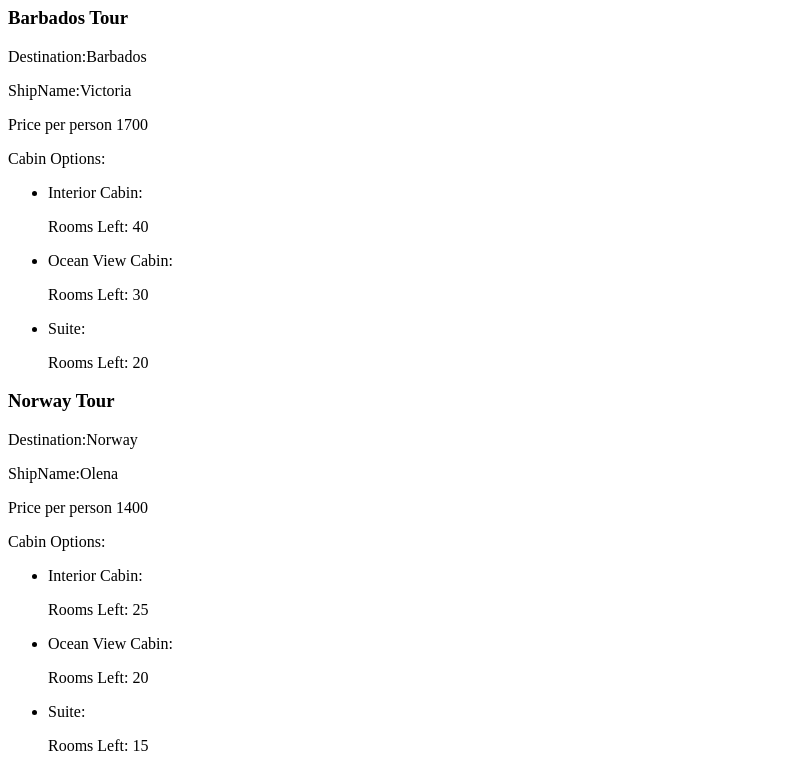
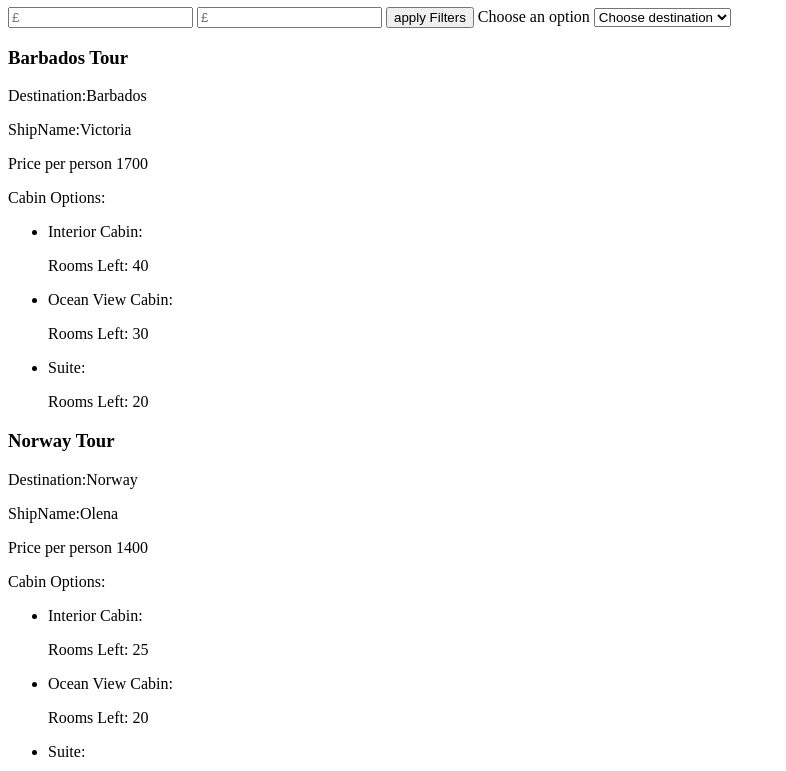
Before and after one commit to joehalls605/CruiseBookingSystem, a plain HTML site: page index.html in a window 1280 px wide. Shown: the part 73-844 px from the top of the page, without its empty margins (0-786 px from the left). Drawn offline with Linux system fonts and the light colour scheme.

Commit message:
filter with options set up

```diff
--- a/index.html
+++ b/index.html
@@ -8,12 +8,19 @@
     </head>
     <body>
         <main>
+            <div id="application">
             <h1>Cruise Booking System</h1>
-            <div id="cruiseCatalogue"></div>
             <input id="filterByPriceMinInput" placeholder="£"></input>
             <input id="filterByPriceMaxInput" placeholder="£"></input>
             <button id="applyFilters">apply Filters</button>
+            <label for="filterByDestination">Choose an option</label>
+            <select id="destinationOptions" name="destinationOptions"></select>
+            <div id="cruiseCatalogue"></div>
+        </div>
         </main>
         <script src="script.js"></script>
     </body>
 </html>
+
+
+<!--JOE TO SORT FILTER BY DESTINATION, IMPLEMENT IN JS AND HOOK ONTO THE ABOV DIV WHICH I NEED TO SORT.-->
--- a/script.js
+++ b/script.js
@@ -69,6 +69,11 @@ const cruiseCatalogueElement = document.getElementById("cruiseCatalogue");
 const filterByPriceElement = document.getElementById("filterByPrice");
 const filterByPriceMinInputElement = document.getElementById("filterByPriceMinInput");
 const filterByPriceMaxInputElement = document.getElementById("filterByPriceMaxInput");
+
+// Destinations
+const destinationOptionsElement = document.getElementById("destinationOptions");
+
+
 const applyFiltersElement = document.getElementById("applyFilters");
 
 
@@ -109,6 +114,9 @@ function renderCruiseCatalogue(cruiseCatalogue){
     cruiseCatalogueElement.innerHTML = html;
 }
 
+filterByDestination(cruiseCatalogue);
+
+
 function applyFilters(){
     const minPrice = filterByPriceMinInputElement.value;
     const maxPrice = filterByPriceMaxInputElement.value;
@@ -126,3 +134,34 @@ function filterByPrice(minPrice, maxPrice, cruiseCatalogue){
     console.log(cruisesFilteredByPrice);
     renderCruiseCatalogue(cruisesFilteredByPrice);
 }
+
+// JOE WORK ON THIS.
+
+
+function filterByDestination(cruiseCatalogue){
+    const cruiseDestinations = cruiseCatalogue.map(element => element.destination);
+    renderCruiseDestinations(cruiseDestinations);
+    console.log("JOE THESE ARE THE CRUISE DESNTATIONS", cruiseDestinations);
+}
+
+function renderCruiseDestinations(cruiseDestinations){
+
+    // Clearing existing options
+    destinationOptionsElement.innerHTML = "";
+
+    // Creating a default choose destination option
+    const defaultOption = document.createElement("option");
+    defaultOption.textContent = "Choose destination";
+    defaultOption.value="";
+    destinationOptionsElement.appendChild(defaultOption);
+
+    // Adding destinations as options
+    cruiseDestinations.forEach(destination => {
+        const optionElement = document.createElement("option");
+        optionElement.textContent = destination;
+        optionElement.value = destination;
+        destinationOptionsElement.appendChild(optionElement);
+    });
+
+    console.log(destinationOptionsElement);
+}
```
